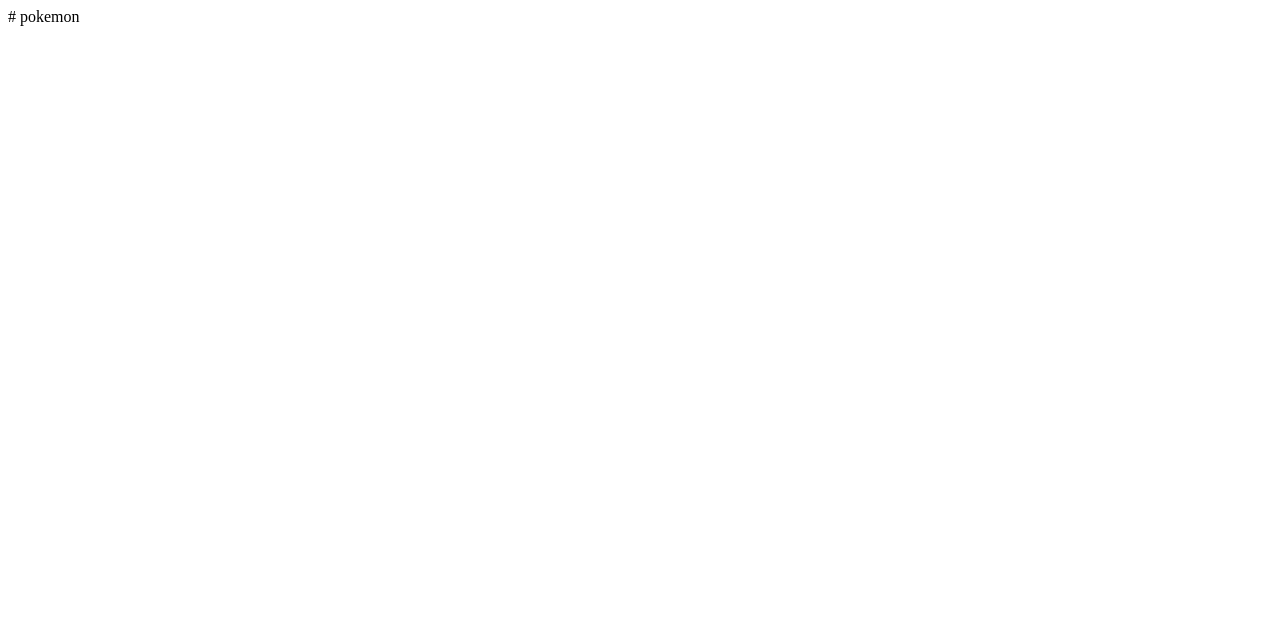
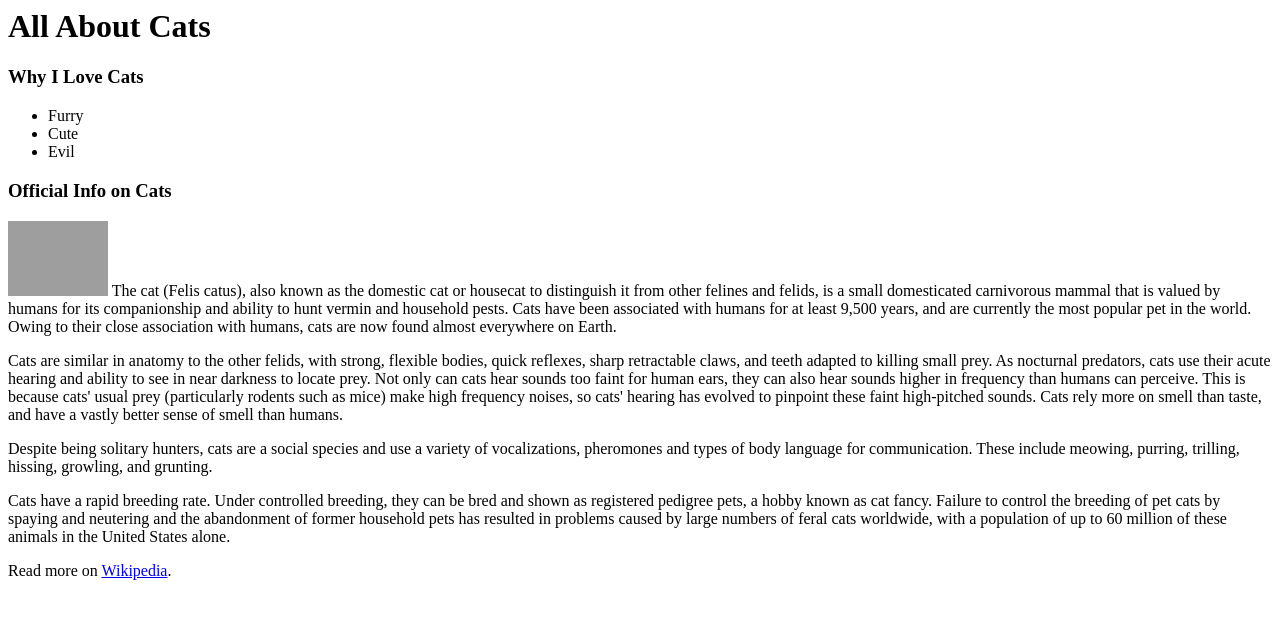
Before and after one commit to mayrramon/pokemon, a plain HTML site: page index.html in a window 1280 px wide. Drawn offline with Linux system fonts and the light colour scheme; grey boxes are pictures that could not be loaded.

Commit message:
Update index.html

```diff
--- a/index.html
+++ b/index.html
@@ -1 +1,26 @@
-# pokemon
+<html>
+<head>
+    <title>CSS grouping elements</title>
+    <meta charset="utf-8">
+</head>
+<body>
+
+    <h1>All About Cats</h1>
+
+    <h3>Why I Love Cats</h3>
+    <ul>
+        <li>Furry
+        <li>Cute
+        <li>Evil
+    </ul>
+
+    <h3>Official Info on Cats</h3>
+    <p><img src="https://www.kasandbox.org/programming-images/animals/cat.png" width="100"> The cat (Felis catus), also known as the domestic cat or housecat to distinguish it from other felines and felids, is a small domesticated carnivorous mammal that is valued by humans for its companionship and ability to hunt vermin and household pests. Cats have been associated with humans for at least 9,500 years, and are currently the most popular pet in the world. Owing to their close association with humans, cats are now found almost everywhere on Earth.</p>
+    <p>Cats are similar in anatomy to the other felids, with strong, flexible bodies, quick reflexes, sharp retractable claws, and teeth adapted to killing small prey. As nocturnal predators, cats use their acute hearing and ability to see in near darkness to locate prey. Not only can cats hear sounds too faint for human ears, they can also hear sounds higher in frequency than humans can perceive. This is because cats' usual prey (particularly rodents such as mice) make high frequency noises, so cats' hearing has evolved to pinpoint these faint high-pitched sounds. Cats rely more on smell than taste, and have a vastly better sense of smell than humans.</p>
+    <p>Despite being solitary hunters, cats are a social species and use a variety of vocalizations, pheromones and types of body language for communication. These include meowing, purring, trilling, hissing, growling, and grunting.</p>
+    <p>Cats have a rapid breeding rate. Under controlled breeding, they can be bred and shown as registered pedigree pets, a hobby known as cat fancy. Failure to control the breeding of pet cats by spaying and neutering and the abandonment of former household pets has resulted in problems caused by large numbers of feral cats worldwide, with a population of up to 60 million of these animals in the United States alone.</p>
+
+    Read more on <a href="http://en.wikipedia.org/wiki/Cat">Wikipedia</a>.
+
+</body>
+</html>
```
